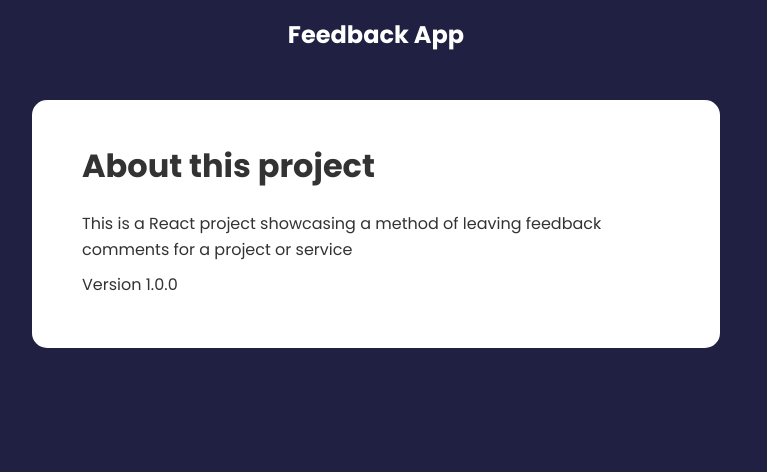
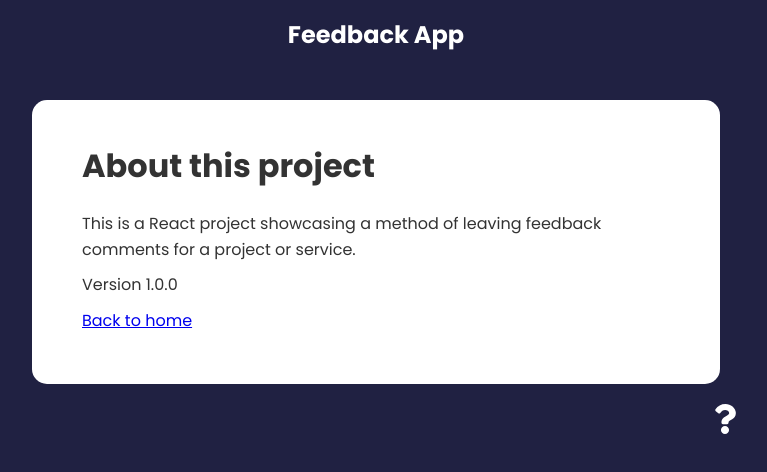
Before and after one commit to EdwinGrigonis/feedback-app, a React (Create React App) app: page /about in a window 1280 px wide. Shown: the top 472 px of the page, without its empty margins (264-1031 px from the left). Built offline with nearby package versions, Linux system fonts and the light colour scheme.

Commit message:
added link to about page

```diff
--- a/src/App.js
+++ b/src/App.js
@@ -6,6 +6,7 @@
 import FeedbackList from "./components/FeedbackList";
 import FeedbackStats from "./components/FeedbackStats";
 import FeedbackData from "./data/FeedbackData";
+import AboutIconLink from "./components/AboutIconLink";
 import AboutPage from "./pages/AboutPage";
 
 function App() {
@@ -40,6 +41,7 @@
 
                     <Route path="/about" element={<AboutPage />}></Route>
                 </Routes>
+                <AboutIconLink />
                 </div>
         </Router>
     )
--- /dev/null
+++ b/src/components/AboutIconLink.jsx
@@ -0,0 +1,14 @@
+import { FaQuestion } from 'react-icons/fa'
+import { Link } from 'react-router-dom'
+
+function AboutIconLink() {
+  return (
+    <div className='about-link'>
+        <Link to='/about'>
+            <FaQuestion size={30}/>
+        </Link>
+    </div>
+  )
+}
+
+export default AboutIconLink
--- a/src/pages/AboutPage.jsx
+++ b/src/pages/AboutPage.jsx
@@ -1,12 +1,18 @@
 import Card from "../components/shared/Card"
+import { Link } from 'react-router-dom'
 
 function AboutPage() {
   return (
       <Card>
           <div className="about">
               <h1>About this project</h1>
-              <p>This is a React project showcasing a method of leaving feedback comments for a project or service</p>
+              <p>This is a React project showcasing a method of leaving feedback comments for a project or service.</p>
               <p>Version 1.0.0</p>
+              <p>
+                  <Link to='/'>
+                    Back to home
+                  </Link>
+              </p>
           </div>
       </Card>
   )
```
